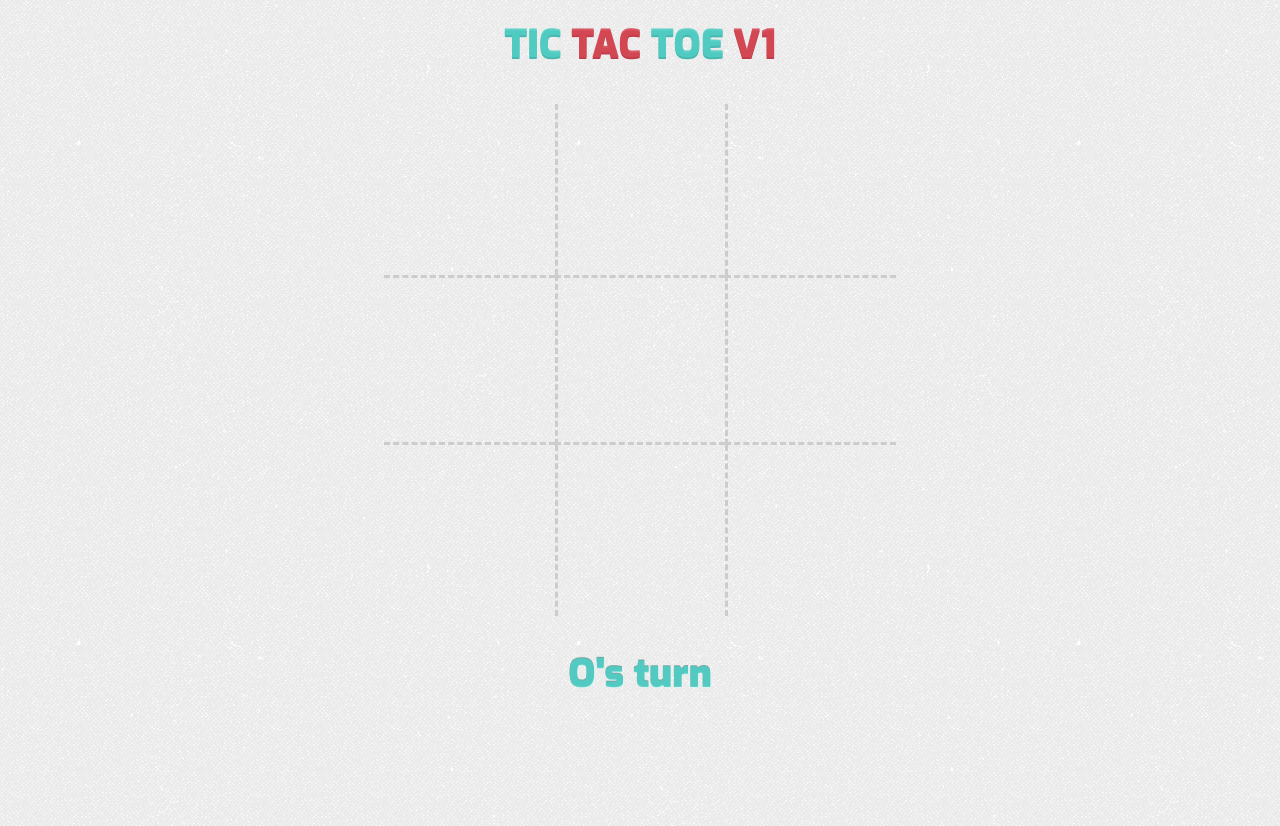
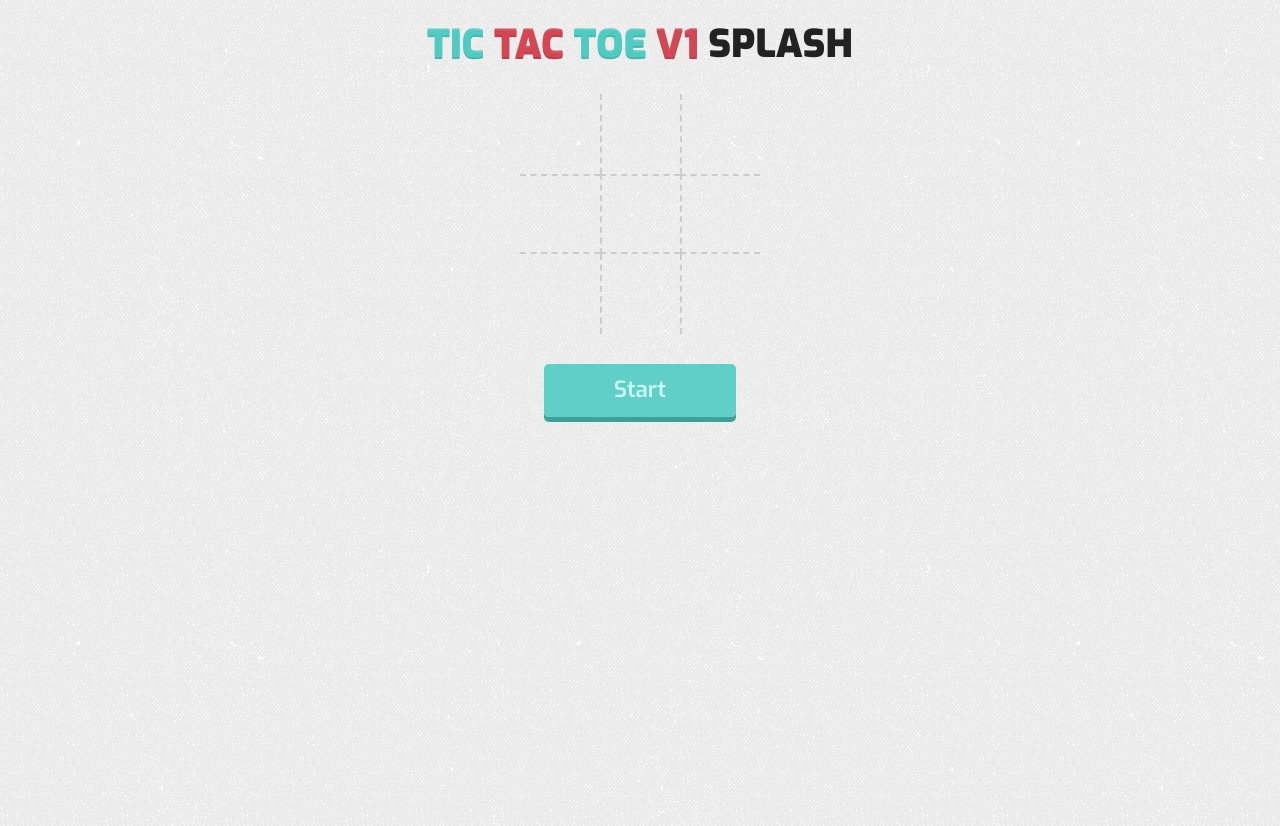
Before and after one commit to leotumwattana/TTT, a website: page app/index.html in a window 1280 px wide. Drawn offline with nearby package versions, Linux system fonts and the light colour scheme; some packages are replaced by stand-ins of ours.

Commit message:
Adds partials/splash.html

```diff
--- a/app/css/application.css
+++ b/app/css/application.css
@@ -22,8 +22,31 @@ body {
   margin: 0;
 }
 
-.piece {
+#game-board .piece {
   font-size: 500%;
+  display: table-cell;
+  vertical-align: middle;
+  text-transform: uppercase;
+  width: 100%;
+}
+
+#splash-game-board {
+  width: 240px;
+  height: 240px;
+  margin: 30px auto;
+}
+
+#splash-game-board .cell {
+  width:  80px;
+  height: 80px;
+  float: left;
+  border: 2px dashed #ccc;
+  display: table;
+  margin: 0;
+}
+
+#splash-game-board .piece {
+  font-size: 450%;
   display: table-cell;
   vertical-align: middle;
   text-transform: uppercase;
@@ -35,6 +58,12 @@ body {
 .left { border-left: 0; border-right: 0;}
 .right { border-right: 0; }
 .center { border-right: 0; }
+
+#splash-game-board .top { border-top: 0; border-bottom: 0; }
+#splash-game-board .bottom { border-bottom: 0; border-top: 0;}
+#splash-game-board .left { border-left: 0; border-right: 0;}
+#splash-game-board .right { border-right: 0; }
+#splash-game-board .center { border-right: 0; }
 
 .x { color: hsla(355, 63%, 56%, 0.9); }
 .o { color: hsla(176, 55%, 56%, 0.9); }
@@ -99,6 +128,29 @@ button:active {
   background-color: hsla(176, 55%, 50%, 0.9);
 }
 
+a {
+  font-size: 140%;
+  font-weight: 600;
+  color: hsla(176, 100%, 90%, 1.0);
+  border: 0;
+  padding: 15px 25px;
+  background-color: hsla(176, 55%, 56%, 0.9);
+  -webkit-box-shadow: 0 5px 0 0 hsla(176, 55%, 38%, 0.9);
+  box-shadow: 0 5px 0 0 hsla(176, 55%, 38%, 0.9);
+  -moz-border-radius:5px;
+  -webkit-border-radius:5px;
+  border-radius:5px;
+  text-decoration: none;
+  display: inline-block;
+  width: 15%;
+}
+
+a:hover {
+  margin-top: 2px;
+  -webkit-box-shadow: 0 3px 0 0 hsla(176, 55%, 38%, 0.9);
+  box-shadow: 0 3px 0 0 hsla(176, 55%, 38%, 0.9);
+}
+
 #win-message {
   margin-top: -20px;
   margin-bottom: 20px;
--- a/app/js/controllers.js
+++ b/app/js/controllers.js
@@ -4,6 +4,10 @@ TTT.config(['$routeProvider',
   function($routeProvider) {
     $routeProvider.
       when('/', {
+        templateUrl: 'partials/splash.html',
+        controller: 'BoardController'
+      }).
+      when('/start', {
         templateUrl: 'partials/game-board.html',
         controller: 'BoardController'
       }).
--- /dev/null
+++ b/app/partials/splash.html
@@ -0,0 +1,70 @@
+<header>
+  <h1>
+   <span class="teal">Tic</span>
+   <span class="red">Tac</span>
+   <span class="teal">Toe</span>
+   <span class="red">v1</span>
+   splash
+  </h1>
+</header>
+
+<div id="splash-game-board">
+  <div id="cell-0" class="cell top left {{ board[0] }}">
+    <span class="piece">
+      {{ board[0] }}
+    </span>
+  </div>
+
+  <div id="cell-1" class="cell top center {{ board[1] }}">
+    <span class="piece">
+      {{ board[1] }}
+    </span>
+  </div>
+
+  <div id="cell-2" class="cell top right {{ board[2] }}">
+    <span class="piece">
+      {{ board[2] }}
+    </span>
+  </div>
+
+  <div id="cell-3" class="cell middle left {{ board[3] }}">
+    <span class="piece">
+      {{ board[3] }}
+    </span>
+  </div>
+
+  <div id="cell-4" class="cell middle center {{ board[4] }}">
+    <span class="piece">
+      {{ board[4] }}
+    </span>
+  </div>
+
+  <div id="cell-5" class="cell middle right {{ board[5] }}">
+    <span class="piece">
+      {{ board[5] }}
+    </span>
+  </div>
+
+  <div id="cell-6" class="cell bottom left {{ board[6] }}">
+    <span class="piece">
+      {{ board[6] }}
+    </span>
+  </div>
+
+  <div id="cell-7" class="cell bottom center {{ board[7] }}">
+    <span class="piece">
+      {{ board[7] }}
+    </span>
+  </div>
+
+  <div id="cell-8" class="cell bottom right {{ board[8] }}">
+    <span class="piece">
+      {{ board[8] }}
+    </span>
+  </div>
+</div>
+<footer>
+  <a href="#start">
+    Start
+  </a>
+</footer>
```
